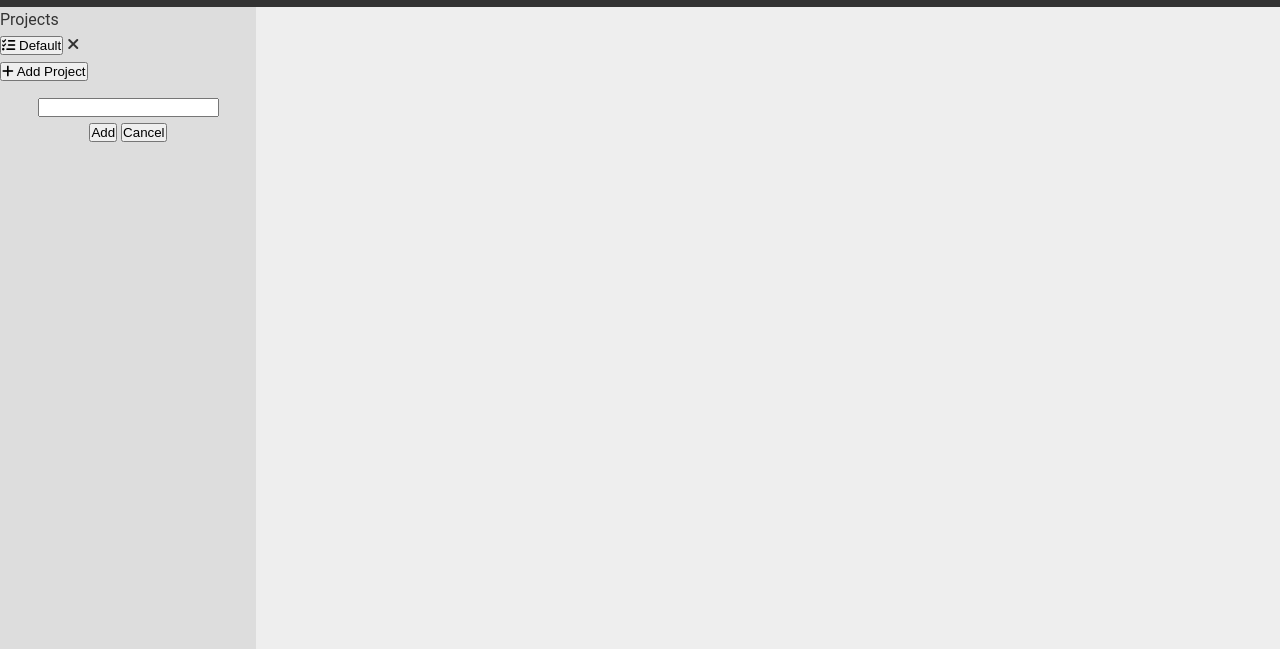
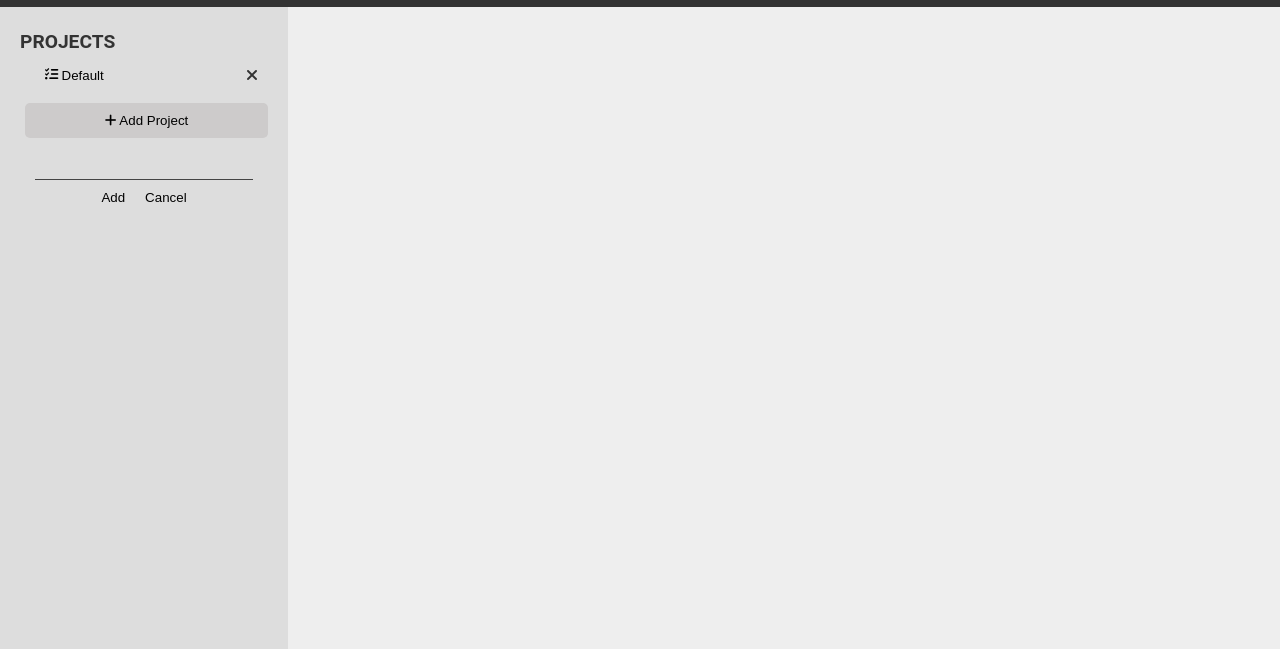
Before and after one commit to codedstrings/odin-ToDo, a website built with webpack: page src/template.html in a window 1280 px wide. Both pictures are taken after a click on the button "Add Project". Shown: the part 90-739 px from the top of the page. Built offline with nearby package versions, Linux system fonts and the light colour scheme.

Commit message:
feat(ui): project list section UI

```diff
--- a/src/assets/styles.css
+++ b/src/assets/styles.css
@@ -6,6 +6,7 @@
   --high-priority: #ffcccb;
   --medium-priority: #ffe5b4;
   --low-priority: #90ee90;
+  --button-color: rgba(57, 46, 46, 0.1);
 }
 /* reset */
 *,
@@ -14,6 +15,14 @@
   box-sizing: border-box;
   padding: 0;
   margin: 0;
+}
+button{
+  width: auto;
+  padding: 10px;
+  border-radius: 5px;
+  background: transparent;
+  border: 0;
+  cursor: pointer;;
 }
 
 html,
@@ -56,25 +65,89 @@ body {
   flex-grow: 1;
   width: 100%;
 }
-.content .sidebar {
+.content>.sidebar {
   flex: 1;
   background-color: var(--secondary-light);
+  padding: 20px;
 }
-.nav {
-  width: 300px;
-  min-width: 250px;
-  padding: 20px;
-  background-color: var(--secondary-light);
+.projects-wrapper {
+  display: flex;
+  flex-direction: column;
 }
+.projects-header{
+  font-size: 1.2rem;
+  text-transform: uppercase;
+  font-weight: bold;
+}
+.projects-list, .button-add-project{
+  padding-left: 5px;
+}
+.project-item{
+  /* padding: 5px; */
+  margin-bottom: 5px;
+  display: flex;
+  justify-content: space-between;
+  background: transparent;
+  border-radius: 5px;
+  padding-left: 10px;
+}
+.project-item:hover{
+  background-color: var(--button-color);
+}
+.selected-project{
+  background-color: var(--button-color);
+}
+.left-project-panel{
+  cursor: pointer;
+  text-align: left;
+  display: flex;
+  flex-grow: 1;
+}
+.button-project{
+  display: flex;
+  justify-content: left;
+  align-items: center;
+  gap: 0.2rem;
+  flex-grow: 1;
+}
+.right-project-panel{
+  display: flex;
+  justify-content: center;
+  align-items: center;
+  padding: 0px 10px;
+  cursor: pointer;
+}
+.right-project-panel:hover{
+  transform: scale(1.1);
+}
+.button-add-project{
+  margin-top: 5px;
+  padding: 10px 0;
+  background-color: var(--button-color);
+  margin-left: 5px;
+}
+
 .add-project-popup {
+  margin: 10px 5px 10px;
   display: none;
-  width: 100%;
-  padding: 10px;
+  padding: 0  10px;
   text-align: center;
 }
-
 .add-project-popup.active {
-  display: block !important;
+  display: flex !important;
+  flex-direction: column;
+}
+.input-add-project-popup{
+  padding: 8px;
+  border: none; /* Remove all borders */
+  border-bottom: 1px solid var(--secondary-dark); /* Add a visible bottom border */
+  background-color: transparent; /* Optional: Make background transparent */
+  outline: none
+}
+.add-project-popup-buttons{
+  display: flex;
+  justify-content: center;
+  text-align: center;
 }
 
 /* taskview */
--- a/src/scripts/Modules/UI.js
+++ b/src/scripts/Modules/UI.js
@@ -34,15 +34,15 @@ export default class UI {
     const userProject = document.createElement("div");
     userProject.classList.add("project-item");
     userProject.innerHTML = `
-        <button class="button-project" data-project-name="${name}">
-          <span class="left-project-panel">
+        <span class="left-project-panel">
+          <button class="button-project" data-project-name="${name}">
             <i class="fas fa-tasks"></i>
-            <span>${name}</span>
-          </span>
+            <span class="project-name">${name}</span>
           </button>
-          <span class="right-project-panel">
-            <i class="fas fa-times"></i>
-          </span>
+        </span>
+        <span class="right-project-panel">
+          <i class="fas fa-times"></i>
+        </span>
       `;
     ProjectsDiv.appendChild(userProject);  // Append the project to the sidebar
   }
@@ -65,6 +65,7 @@ export default class UI {
   handleAddNewProject(event) {
     const newProjectName = this.newProjectNameInput.value;
     const exisitingProjects = this.app.listProjects();
+    const selectedprojectItem = document.querySelector('.selected-project');
     if(newProjectName && !exisitingProjects.includes(newProjectName)){
       this.app.addProject(newProjectName);
       this.loadProjects();
@@ -77,6 +78,10 @@ export default class UI {
 
   onProjectButtonClick(event){
     const project = event.currentTarget;  // The clicked button
+    const allprojectItems = document.querySelectorAll('.project-item');
+    allprojectItems.forEach(item=>item.classList.remove("selected-project"));
+    const selectedprojectItem = project.closest('.project-item');
+    selectedprojectItem.classList.add("selected-project");
     let projectName = project.getAttribute("data-project-name");
     console.log(projectName);
     this.OpenProject(projectName);
```
